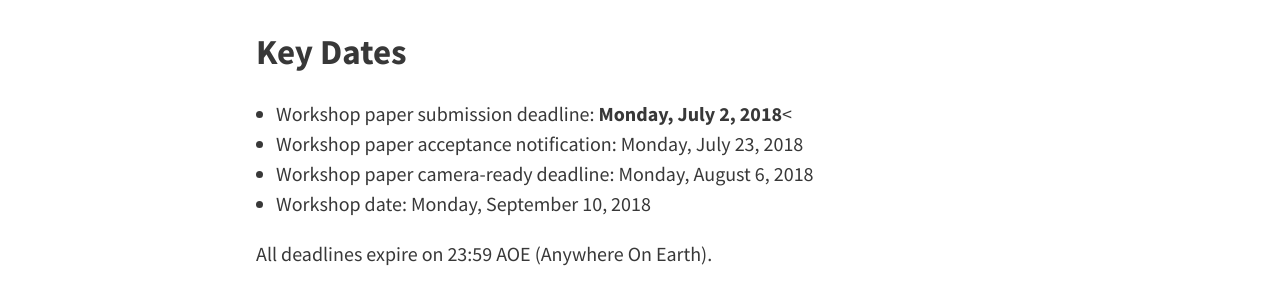
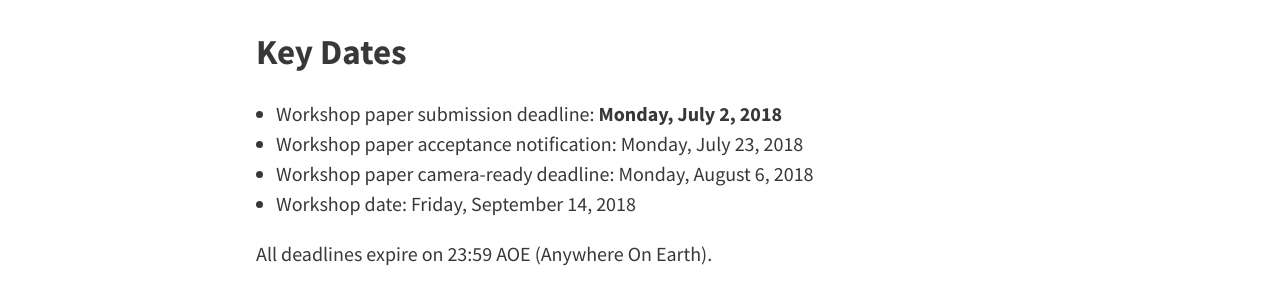
Before and after one commit to greendatamining/greendatamining18, a Jekyll site: the page built from index.md, in a window 1280 px wide. Shown: the part 996-1295 px from the top of the page. Built offline with Jekyll 4.4.1, drawn with Linux system fonts in a browser that asks for light colours.

Commit message:
Update index.md

```diff
--- a/index.md
+++ b/index.md
@@ -29,10 +29,10 @@ Position papers are also considered.
 <br /><br />
 
 ## Key Dates
- * Workshop paper submission deadline: <strong>Monday, July 2, 2018</strong><
+ * Workshop paper submission deadline: <strong>Monday, July 2, 2018</strong>
  * Workshop paper acceptance notification: Monday, July 23, 2018
  * Workshop paper camera-ready deadline: Monday, August 6, 2018
- * Workshop date: Monday, September 10, 2018
+ * Workshop date: Friday, September 14, 2018
 
 All deadlines expire on 23:59 AOE (Anywhere On Earth).
 
```
